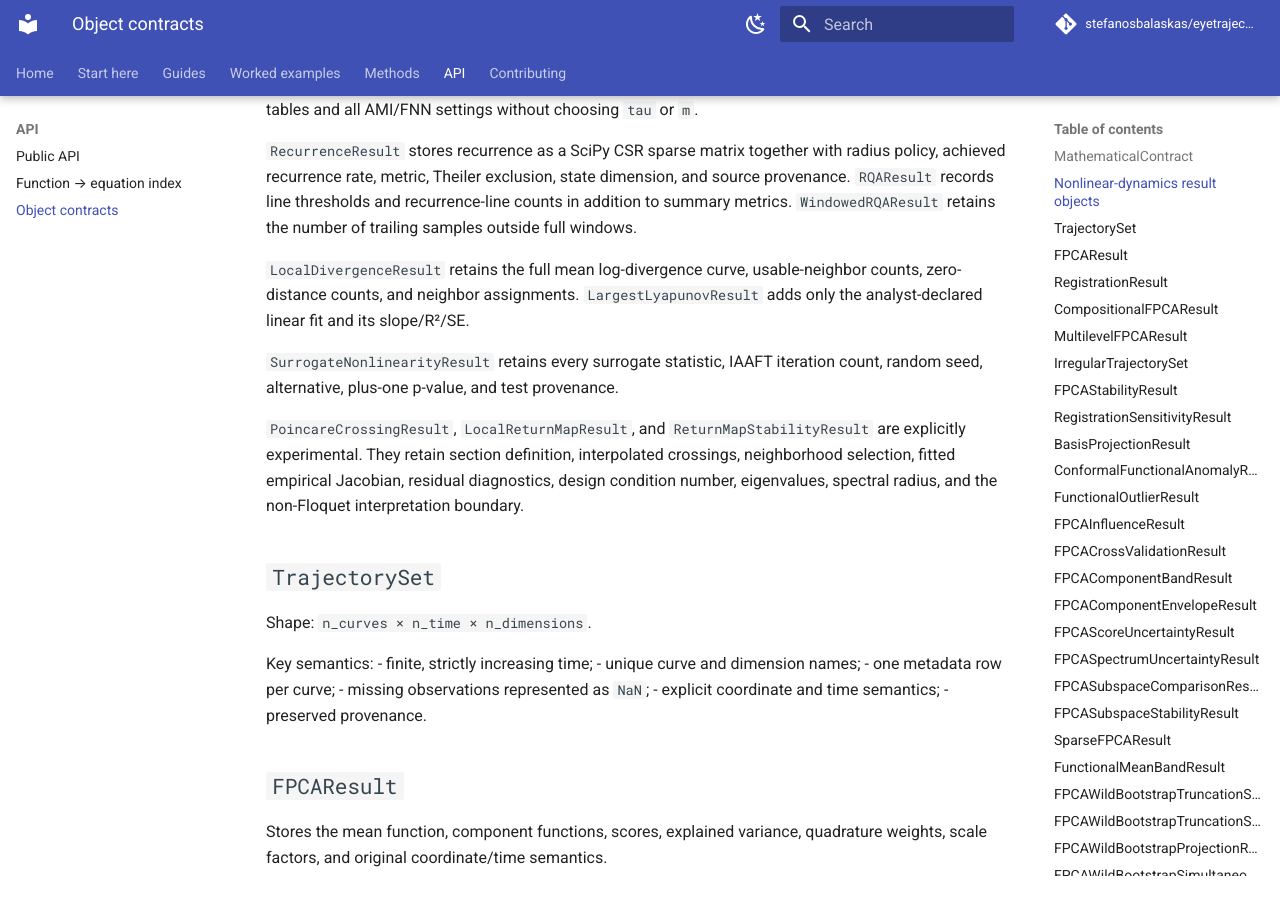
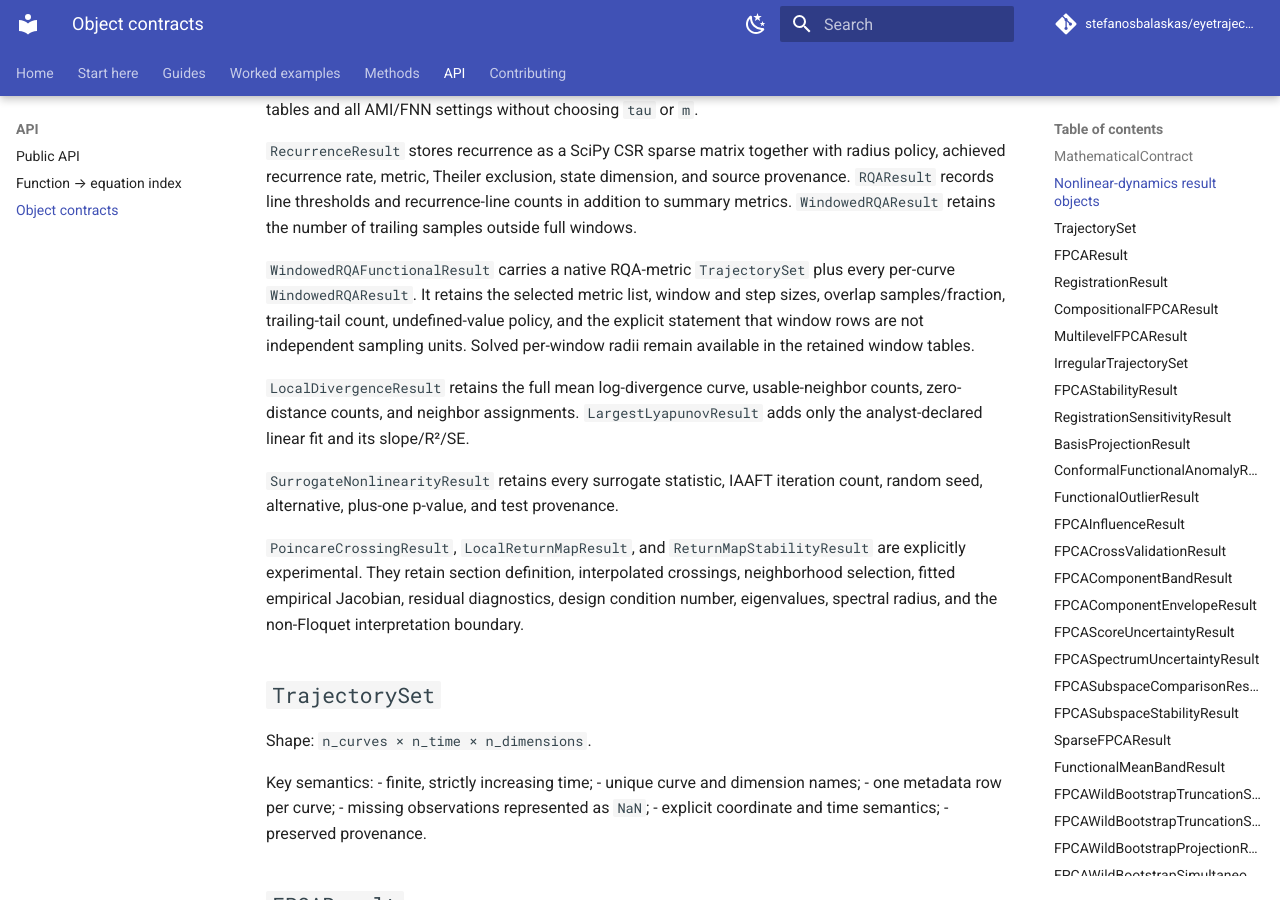
Before and after one commit to stefanosbalaskas/eyetrajectoriespy, an MkDocs documentation site: the page built from docs/reference/objects.md, in a window 1280 px wide and 900 px high, scrolled down 641 px. Built offline with MkDocs 1.6.1 and Material for MkDocs 9.7.7, drawn with Linux system fonts in a browser that asks for light colours; comment, search, counter and statistics services are not loaded.

Commit message:
Document functional RQA result object

```diff
--- a/docs/reference/objects.md
+++ b/docs/reference/objects.md
@@ -16,6 +16,8 @@ The registry is documentation metadata only. A contract lookup does not fit a mo
 `EmbeddingDelayDiagnosticResult` and `EmbeddingDimensionDiagnosticResult` retain the diagnostic tables and all AMI/FNN settings without choosing `tau` or `m`.
 
 `RecurrenceResult` stores recurrence as a SciPy CSR sparse matrix together with radius policy, achieved recurrence rate, metric, Theiler exclusion, state dimension, and source provenance. `RQAResult` records line thresholds and recurrence-line counts in addition to summary metrics. `WindowedRQAResult` retains the number of trailing samples outside full windows.
+
+`WindowedRQAFunctionalResult` carries a native RQA-metric `TrajectorySet` plus every per-curve `WindowedRQAResult`. It retains the selected metric list, window and step sizes, overlap samples/fraction, trailing-tail count, undefined-value policy, and the explicit statement that window rows are not independent sampling units. Solved per-window radii remain available in the retained window tables.
 
 `LocalDivergenceResult` retains the full mean log-divergence curve, usable-neighbor counts, zero-distance counts, and neighbor assignments. `LargestLyapunovResult` adds only the analyst-declared linear fit and its slope/R²/SE.
 
```
